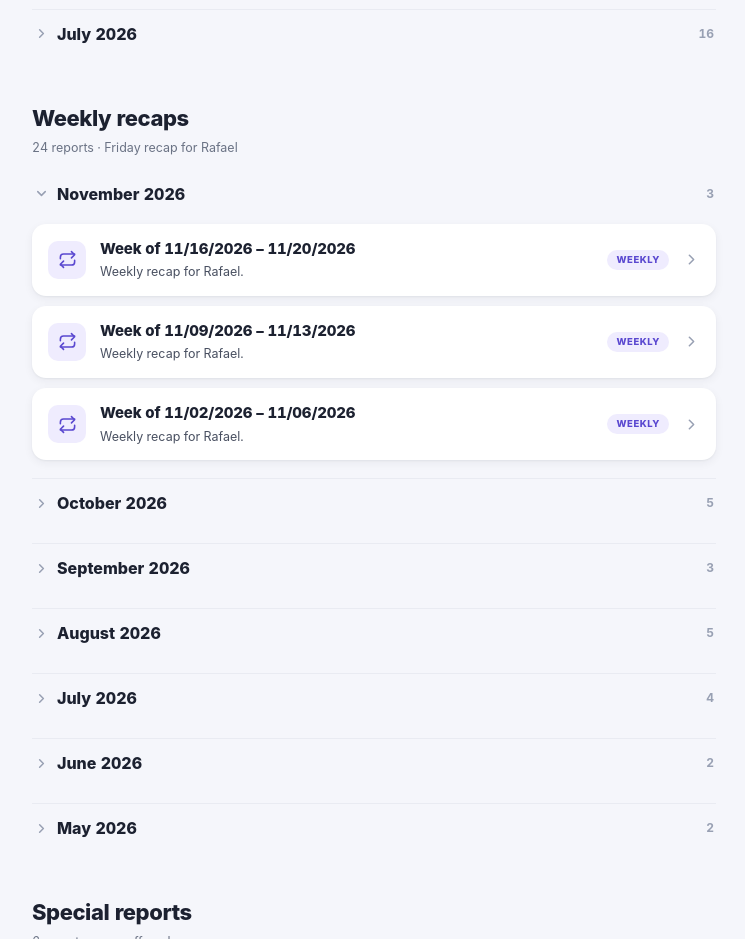
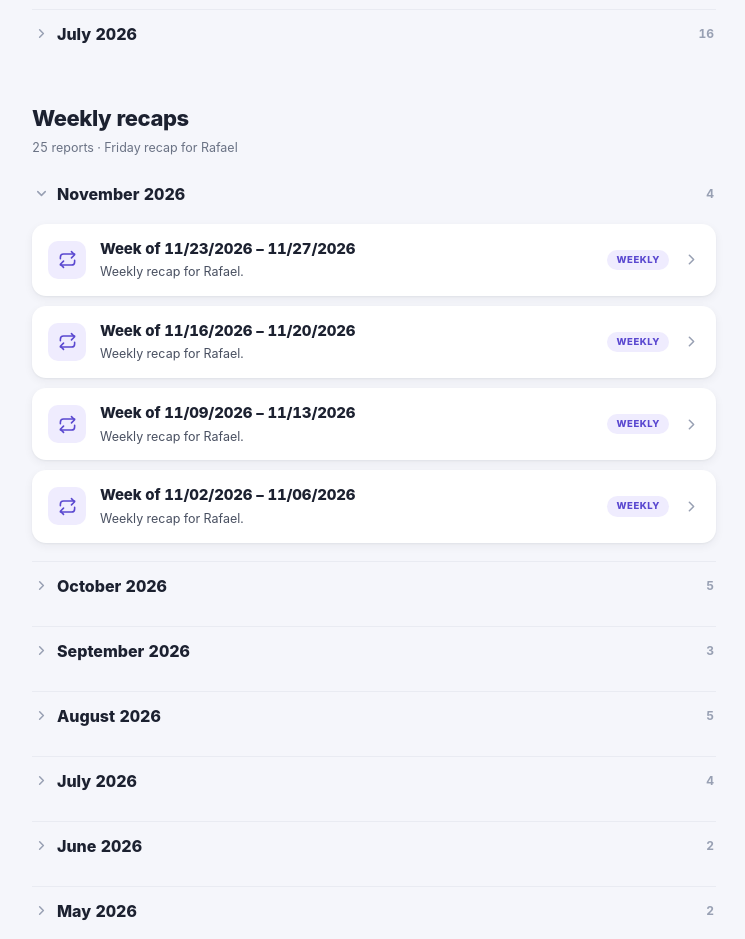
Before and after one commit to rfsbuild/rfs-reports, a plain HTML site: page index.html in a window 1280 px wide. Shown: the part 840-1779 px from the top of the page, without its empty margins (266-1011 px from the left). Drawn offline with Linux system fonts and the light colour scheme.

Commit message:
index: weekly recap 11/23/2026 - 11/27/2026
Co-Authored-By: Claude Opus 5.5 <noreply@anthropic.com>

```diff
--- a/index.html
+++ b/index.html
@@ -637,12 +637,21 @@
   <!-- ============================================================ -->
   <div class="type-section" id="weekly">
     <h2>Weekly recaps</h2>
-    <div class="tsub">24 reports · Friday recap for Rafael</div>
+    <div class="tsub">25 reports · Friday recap for Rafael</div>
 
     <details class="month" open>
-      <summary><svg class="chev" viewBox="0 0 24 24" fill="none" stroke="currentColor" stroke-width="2.4" stroke-linecap="round" stroke-linejoin="round"><path d="m9 18 6-6-6-6"/></svg>November 2026<span class="cnt">3</span></summary>
+      <summary><svg class="chev" viewBox="0 0 24 24" fill="none" stroke="currentColor" stroke-width="2.4" stroke-linecap="round" stroke-linejoin="round"><path d="m9 18 6-6-6-6"/></svg>November 2026<span class="cnt">4</span></summary>
       <div class="list">
 
+        <a class="item" href="https://rfsbuild.github.io/rfs-reports/2026-11-27.html">
+          <span class="ic"><svg viewBox="0 0 24 24" fill="none" stroke="currentColor" stroke-width="2" stroke-linecap="round" stroke-linejoin="round"><path d="M17 2l4 4-4 4"/><path d="M3 11V9a4 4 0 0 1 4-4h14"/><path d="M7 22l-4-4 4-4"/><path d="M21 13v2a4 4 0 0 1-4 4H3"/></svg></span>
+          <div class="mid">
+            <div class="dt">Week of 11/23/2026 &ndash; 11/27/2026</div>
+            <div class="ds">Weekly recap for Rafael.</div>
+          </div>
+          <div class="badges"><span class="badge t-weekly">Weekly</span></div>
+          <svg class="arw" viewBox="0 0 24 24" fill="none" stroke="currentColor" stroke-width="2.2" stroke-linecap="round" stroke-linejoin="round"><path d="m9 18 6-6-6-6"/></svg>
+        </a>
         <a class="item" href="https://rfsbuild.github.io/rfs-reports/2026-11-20.html">
           <span class="ic"><svg viewBox="0 0 24 24" fill="none" stroke="currentColor" stroke-width="2" stroke-linecap="round" stroke-linejoin="round"><path d="M17 2l4 4-4 4"/><path d="M3 11V9a4 4 0 0 1 4-4h14"/><path d="M7 22l-4-4 4-4"/><path d="M21 13v2a4 4 0 0 1-4 4H3"/></svg></span>
           <div class="mid">
```
